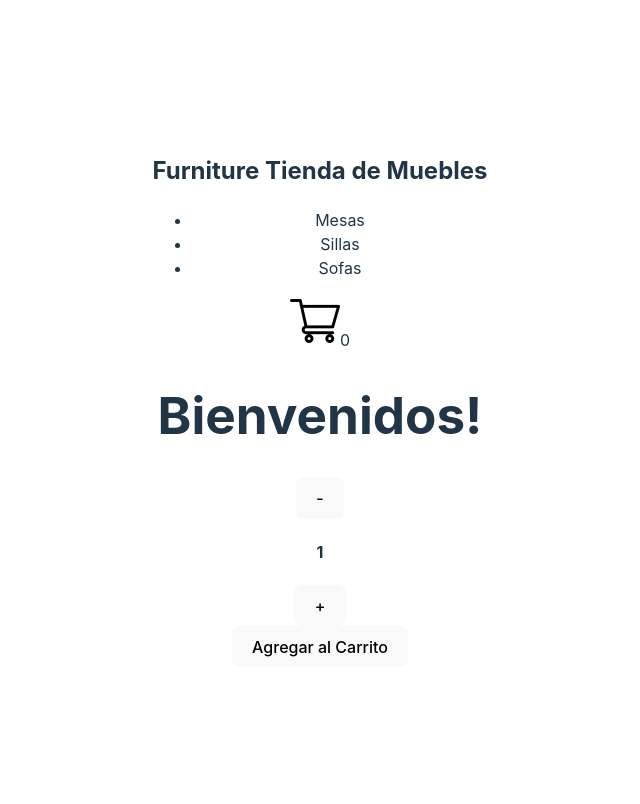
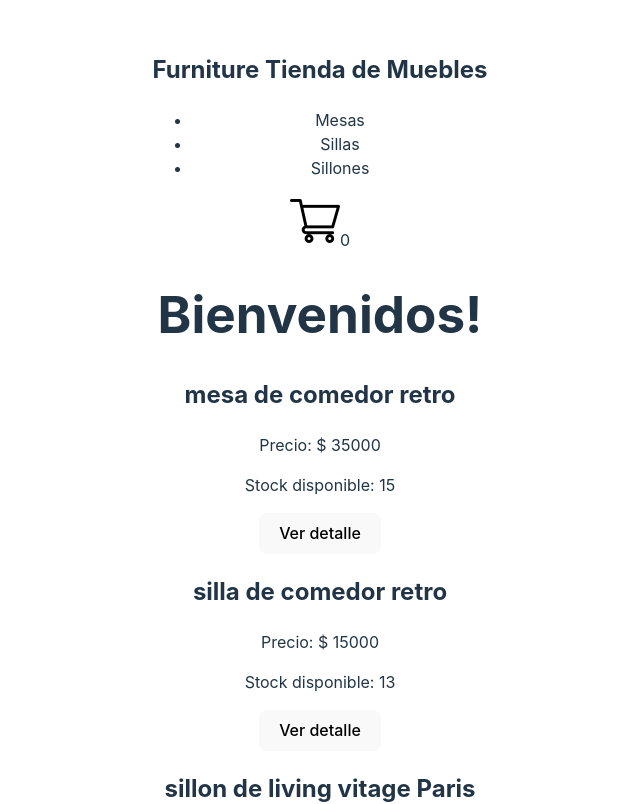
Before and after one commit to Silvina2409/ReactCoder, a React (Vite) app: page / in a window 1280 px wide. Shown: the top 804 px of the page, without its empty margins (320-960 px from the left). Built offline with nearby package versions, Linux system fonts and the light colour scheme.

Commit message:
listado de productos

```diff
--- /dev/null
+++ b/src/asyncMock.js
@@ -0,0 +1,38 @@
+const products = [
+    {
+        id: "1",
+        nombre: "mesa de comedor retro",
+        precio: "35000",
+        categoria: "mesa",
+        imagen: "",
+        stock: 15,
+        descripcion: "descripcion de mesa de comedor retro"
+    },
+    {
+        id: "2",
+        nombre: "silla de comedor retro",
+        precio: "15000",
+        categoria: "silla",
+        imagen: "",
+        stock: 13,
+        descripcion: "descripcion de silla de comedor retro"
+    },
+    {
+        id: "3",
+        nombre: "sillon de living vitage Paris",
+        precio: "50000",
+        categoria: "sillon",
+        imagen: "",
+        stock: 18,
+        descripcion: "descripcion de sillon"
+    }
+]
+export const getProducts = () =>{
+    return new Promise((resolve) => {
+        setTimeout(() =>{
+            resolve (products)
+
+        }, 500)
+
+    })
+}
--- /dev/null
+++ b/src/components/Item/Item.jsx
@@ -0,0 +1,30 @@
+import React from 'react'
+
+const Item = ({nombre,precio,stock}) => {
+  return (
+    <div>
+        <header>
+            <h2>
+                {nombre}
+            </h2>
+        </header>
+
+
+        <section>
+            <p>
+               Precio: $ {precio}
+            </p>
+            <p>
+                Stock disponible: {stock}
+            </p>
+        </section>
+
+        <footer>
+            <button> Ver detalle </button>
+        </footer>
+
+    </div>
+  )
+}
+
+export default Item
--- /dev/null
+++ b/src/components/ItemList/ItemList.jsx
@@ -0,0 +1,14 @@
+import React from 'react'
+import Item from '../Item/Item'
+
+const ItemList = ({products}) => {
+
+
+  return (
+    <div>
+        {products.map(prod => <Item key={prod.id} {...prod} /> )}
+    </div>
+  )
+}
+
+export default ItemList
--- a/src/components/ItemListContainer/ItemListContainer.jsx
+++ b/src/components/ItemListContainer/ItemListContainer.jsx
@@ -1,7 +1,23 @@
+import { useEffect } from "react"
+import { useState } from "react"
+import { getProducts } from "../../asyncMock"
+import ItemList from "../ItemList/ItemList"
+
 function ItemListContainer ({greating}){
+    const [products, setProducts] = useState ([])
+    useEffect(() =>{
+        getProducts ()
+        .then (response =>{
+            setProducts (response)
+        })
+        .catch (error => {
+            console.error (error)
+        })
+    }, [])
     return (
         <div>
             <h1> {greating} </h1>
+            <ItemList products = {products} />
         </div>
     )
 
--- a/src/components/NavBar/NavBar.jsx
+++ b/src/components/NavBar/NavBar.jsx
@@ -10,7 +10,7 @@ function NavBar (){
 
                     <li> Mesas </li>
                     <li> Sillas</li>
-                    <li> Sofas</li>
+                    <li> Sillones</li>
                 </ul>
                 <CartWidget />
             </div>
```
